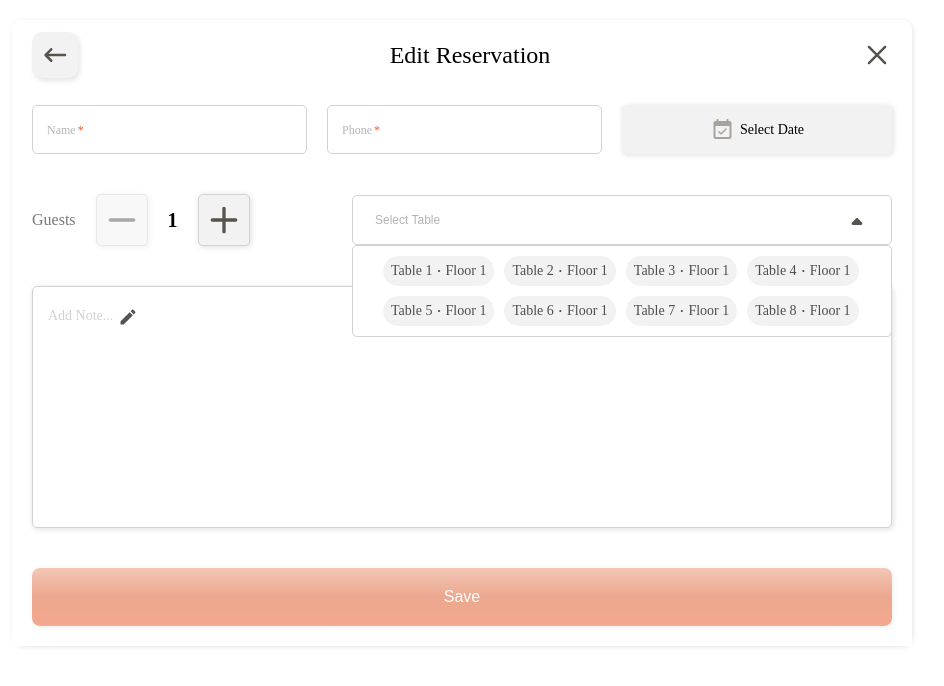
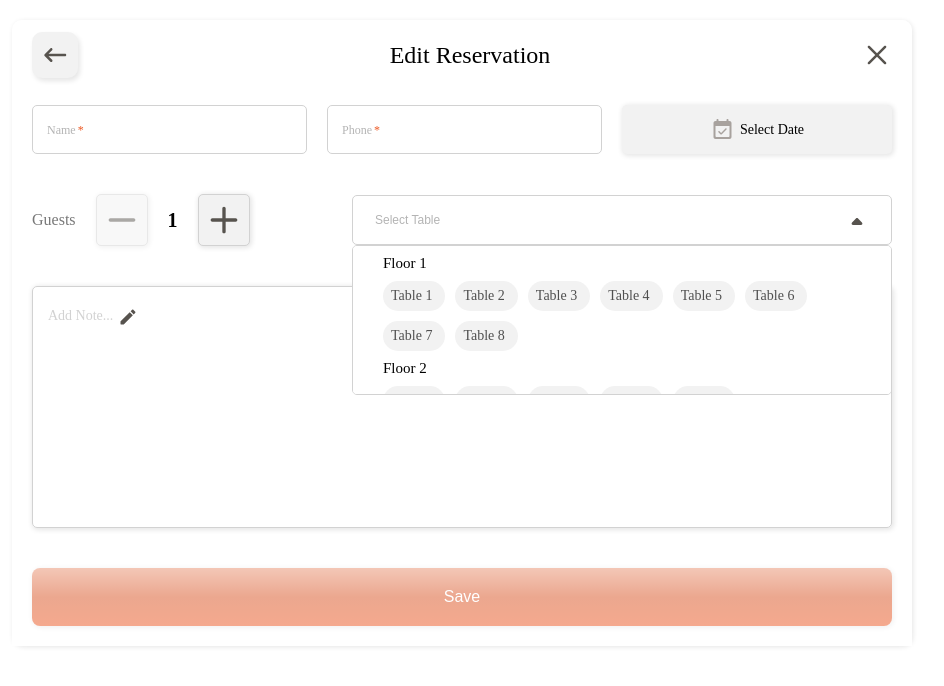
Before and after one commit to ChoByungHyun/manage-reservations, a React (Create React App) app: page /edit in a window 1280 px wide. Both pictures are taken after a click on the button "Select Table". Shown: the top 686 px of the page, without its empty margins (178-1122 px from the left). Built offline with nearby package versions, Linux system fonts and the light colour scheme; the HTML template or start-up script is replaced by a standard one; a web font is replaced by a local one.

Commit message:
refactor: 테이블 mockData 층수 추가, 드롭다운 층수별 테이블 랜더링하도록 수정, 그에따른 로직 업데이트

```diff
--- a/src/components/domain/CreateReservation.tsx
+++ b/src/components/domain/CreateReservation.tsx
@@ -116,7 +116,7 @@ const CreateReservation: React.FC<Props> = ({ userInfo }) => {
     initialSelectedItems: TableInfo[]
   ): boolean {
     // 특정 테이블이 이미 선택된 테이블인 경우
-    if (initialSelectedItems.some((item) => item.table === table.table)) {
+    if (initialSelectedItems.some((item) => item === table)) {
       return false;
     }
     const duplicate = userInfoArray.some((userInfo: UserInfo) => {
@@ -124,9 +124,7 @@ const CreateReservation: React.FC<Props> = ({ userInfo }) => {
         formatDate(new Date(userInfo.date.date)) ===
         formatDate(new Date(date.date));
       const isSameTime = userInfo.date.time === date.time;
-      const isSameTable = userInfo.table.some(
-        (ut: TableInfo) => ut.table === table.table
-      );
+      const isSameTable = userInfo.table.some((ut: TableInfo) => ut === table);
 
       return isSameDate && isSameTime && isSameTable;
     });
--- a/src/components/domain/ReservationCard.tsx
+++ b/src/components/domain/ReservationCard.tsx
@@ -53,10 +53,12 @@ const ReservationCard: React.FC<Props> = ({ userInfo, onDelete, onSeated }) => {
             {userInfo.table.length === 0 ? (
               <SNoTable>{TABLE_INFO.NO_TABLE}</SNoTable>
             ) : (
-              <>
+              <STableInfoLayout>
                 {TABLE_INFO.RESERVED}
-                {TableDataRender(userInfo.table)}
-              </>
+                <STableDataInfo>
+                  {TableDataRender(userInfo.table)}
+                </STableDataInfo>
+              </STableInfoLayout>
             )}
           </STableLayout>
         </SFlex>
@@ -86,6 +88,17 @@ const ReservationCard: React.FC<Props> = ({ userInfo, onDelete, onSeated }) => {
     </>
   );
 };
+const STableInfoLayout = styled.div`
+  display: flex;
+  gap: 5px;
+`;
+const STableDataInfo = styled.div`
+  display: flex;
+  flex-direction: column;
+  gap: 5px;
+  justify-content: flex-start;
+  align-items: flex-start;
+`;
 const SUserName = styled.p`
   font-size: 18px;
 `;
--- a/src/components/domain/form/table/DropDown.tsx
+++ b/src/components/domain/form/table/DropDown.tsx
@@ -74,7 +74,10 @@ function DropDown({
   const handleItemClick = (item: TableInfo) => {
     if (
       selectedItems.length < 3 &&
-      !selectedItems.some((selectedItem) => selectedItem.table === item.table)
+      !selectedItems.some(
+        (selectedItem) =>
+          selectedItem.table === item.table && selectedItem.floor === item.floor
+      )
     ) {
       setSelectedItems([...selectedItems, item]);
     }
@@ -86,6 +89,19 @@ function DropDown({
       selectedItems.filter((selectedItem) => selectedItem.table !== item.table)
     );
   };
+
+  // items를 floor로 그룹화.
+  const itemsByFloor = items.reduce<{ [floor: number]: TableInfo[] }>(
+    (groups, item) => {
+      const floor = item.floor;
+      if (!groups[floor]) {
+        groups[floor] = [];
+      }
+      groups[floor].push(item);
+      return groups;
+    },
+    {}
+  );
 
   return (
     <SDropdownContainer ref={dropdownRef}>
@@ -106,6 +122,7 @@ function DropDown({
                 text={` ${TABLE_INFO.TABLE}${item.table} ${DOT} ${TABLE_INFO.FLOOR} ${item.floor} `}
                 showCloseButton
                 onClick={handleTagClick(item)}
+                showDot={true}
                 isDisabled={() => isDisabled(item, selectedItems)}
               />
             ))
@@ -119,16 +136,26 @@ function DropDown({
       </SButton>
 
       <SDropdownList $isOpen={isDropdownOpen}>
-        {items.map((item, index) => (
+        {Object.values(itemsByFloor).map((itemsInFloor, index) => (
+          <SFloorContainer key={index}>
+            <SFloorTitle>{`Floor ${itemsInFloor[0].floor}`}</SFloorTitle>
+            <STableButtonsContainer>
+              {itemsInFloor.map((item, index) => (
                 <TableTagButton
                   key={index}
-            text={` ${TABLE_INFO.TABLE} ${item.table} ${DOT} ${TABLE_INFO.FLOOR} ${item.floor} `}
+                  text={`Table ${item.table}`}
+                  showDot={false}
                   active={selectedItems.some(
-              (selectedItem) => selectedItem.table === item.table
+                    (selectedItem) =>
+                      selectedItem.table === item.table &&
+                      selectedItem.floor === item.floor
                   )}
                   onClick={() => handleItemClick(item)}
                   isDisabled={() => isDisabled(item, initialSelectedItems)}
                 />
+              ))}
+            </STableButtonsContainer>
+          </SFloorContainer>
         ))}
       </SDropdownList>
     </SDropdownContainer>
@@ -197,11 +224,14 @@ const SDropdownList = styled.div<DropdownListProps>`
   position: absolute;
   border: 1px solid var(--gray-400);
   width: 540px;
+  height: 150px;
+  overflow-y: scroll;
   border-radius: 5px;
   background-color: var(--white);
   padding: 10px 30px;
   box-sizing: border-box;
   z-index: 20;
+
   ${(props) =>
     props.$isOpen
       ? `
@@ -211,16 +241,21 @@ const SDropdownList = styled.div<DropdownListProps>`
   `
       : `display:none;`}
 `;
-
-const SDropdownItemWrapper = styled.div<DropdownListProps>`
+// 스타일 컴포넌트
+const SFloorContainer = styled.div`
   display: flex;
-  align-items: center;
-  position: relative;
-  height: 20px;
-  text-align: left;
-  padding: 12px;
-  border-bottom: 1px solid var(--gray-400);
-  cursor: pointer;
+  flex-direction: column;
+  width: 100%;
 `;
 
+const SFloorTitle = styled.div`
+  font-size: 15px;
+  margin-bottom: 10px;
+`;
+
+const STableButtonsContainer = styled.div`
+  display: flex;
+  flex-wrap: wrap;
+  gap: 10px;
+`;
 export default DropDown;
--- a/src/components/domain/form/table/TableTagButton.tsx
+++ b/src/components/domain/form/table/TableTagButton.tsx
@@ -9,6 +9,7 @@ type Props = {
   onClick?: (event: React.MouseEvent) => void;
   showCloseButton?: boolean;
   isDisabled?: () => boolean;
+  showDot: boolean;
 };
 // 태그버튼 컴포넌트
 const TableTagButton: React.FC<Props> = ({
@@ -17,6 +18,7 @@ const TableTagButton: React.FC<Props> = ({
   onClick,
   showCloseButton,
   isDisabled,
+  showDot,
 }) => {
   const textParts = text.split(DOT);
   const disabled = isDisabled ? isDisabled() : false;
@@ -28,7 +30,7 @@ const TableTagButton: React.FC<Props> = ({
       className={active ? "active" : ""}
     >
       <STableText>{textParts[0]}</STableText>
-      <SDot>{DOT}</SDot>
+      {showDot && <SDot>{DOT}</SDot>}
       <STableText>{textParts[1]}</STableText>
       {showCloseButton && (
         <SButtonLayout $active={showCloseButton}>
--- a/src/constant/mockData.ts
+++ b/src/constant/mockData.ts
@@ -39,4 +39,54 @@ export const MOCK_TABLE_DATA = [
     floor: 1,
     reserved: false,
   },
+  {
+    table: 1,
+    floor: 2,
+    reserved: false,
+  },
+  {
+    table: 2,
+    reserved: false,
+    floor: 2,
+  },
+  {
+    table: 3,
+    reserved: false,
+    floor: 2,
+  },
+  {
+    table: 4,
+    reserved: false,
+    floor: 2,
+  },
+  {
+    table: 5,
+    reserved: false,
+    floor: 2,
+  },
+  {
+    table: 1,
+    floor: 3,
+    reserved: false,
+  },
+  {
+    table: 2,
+    reserved: false,
+    floor: 3,
+  },
+  {
+    table: 3,
+    reserved: false,
+    floor: 3,
+  },
+  {
+    table: 4,
+    reserved: false,
+    floor: 3,
+  },
+  {
+    table: 5,
+    reserved: false,
+    floor: 3,
+  },
 ];
```
Lines whose indentation alone changed are shown as unchanged.
